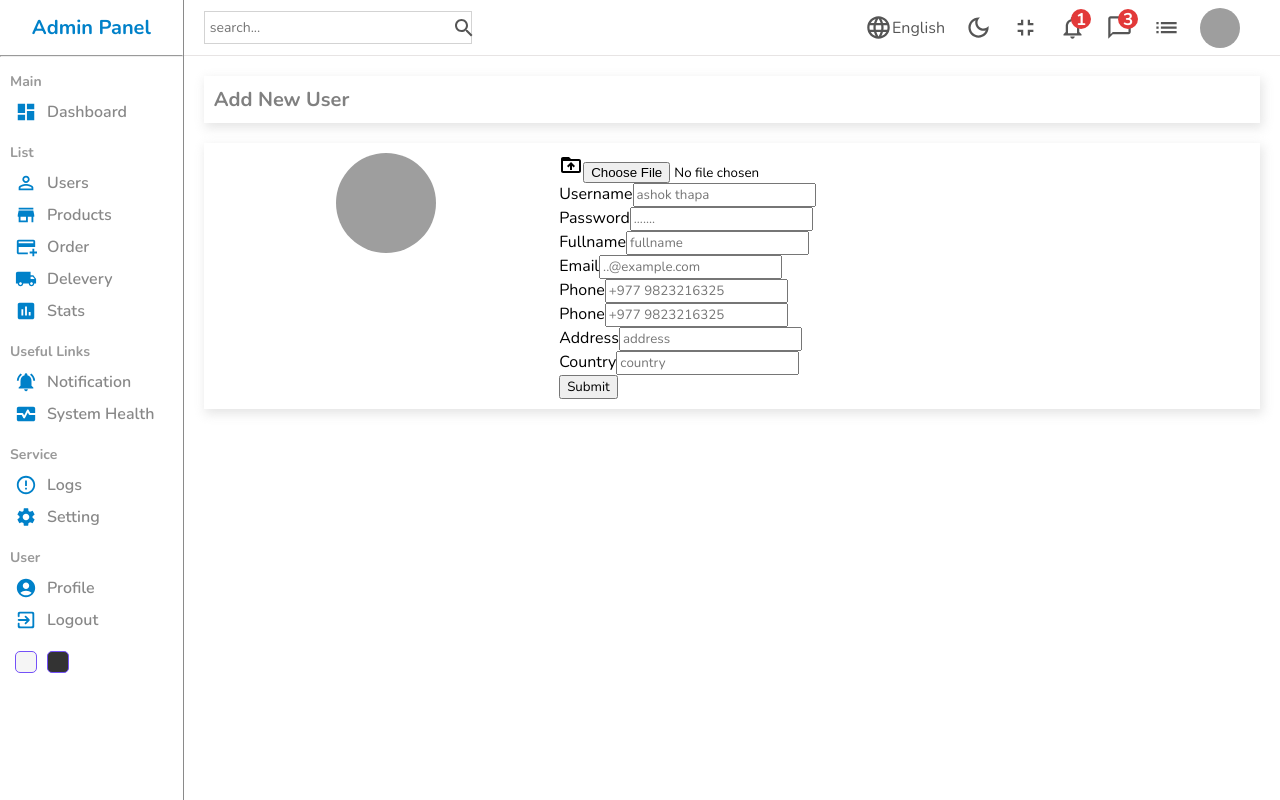
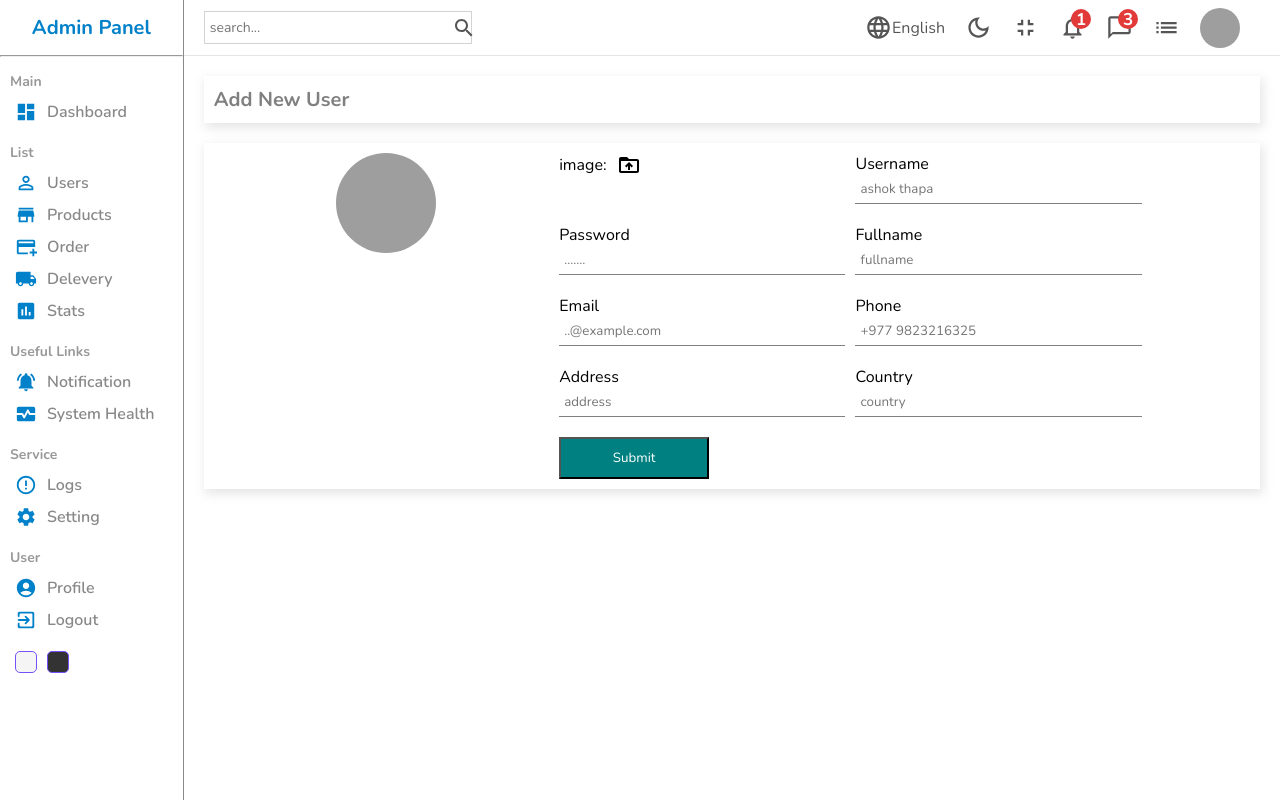
Before and after one commit to prashant2071/AdminPanel, a React (Create React App) app: page /users/new in a window 1280 px wide. Built offline with nearby package versions, Linux system fonts and the light colour scheme; grey boxes are pictures that could not be loaded.

Commit message:
form css added

```diff
--- a/src/pages/new/New.jsx
+++ b/src/pages/new/New.jsx
@@ -20,16 +20,17 @@ const New = () => {
           <div className="right">
             <form>
             <div className="formInput">
-                <label htmlFor='file'><DriveFolderUploadIcon/></label>
-                <input type="file" id='file'/>
+                <label htmlFor='file'>
+                  image: <DriveFolderUploadIcon className='icon'/></label>
+                <input type="file" id='file' style={{display:"none"}}/>
               </div>
               <div className="formInput">
                 <label>Username</label>
-                <input type="text" placeholder='ashok thapa'/>
+                <input type="text" value="" placeholder='ashok thapa'/>
               </div>
               <div className="formInput">
                 <label>Password</label>
-                <input type="password" placeholder='.......'/>
+                <input type="password" value="" placeholder='.......'/>
               </div>
               <div className="formInput">
                 <label>Fullname</label>
@@ -38,10 +39,6 @@ const New = () => {
               <div className="formInput">
                 <label>Email</label>
                 <input type="email" placeholder='..@example.com'/>
-              </div>
-              <div className="formInput">
-                <label>Phone</label>
-                <input type="text" placeholder='+977 9823216325'/>
               </div>
               <div className="formInput">
                 <label>Phone</label>
--- a/src/pages/new/new.scss
+++ b/src/pages/new/new.scss
@@ -26,6 +26,35 @@
         }
         .right{
             flex: 2;
+            form{
+                display: flex;
+                flex-wrap: wrap;
+                gap: 20px;
+                .formInput{
+                    width: 40%;
+                    label{
+                        display: flex;
+                        align-items: center;
+                        gap: 10px;
+                        .icon{
+                            cursor: pointer;
+                        }
+                    }
+                    input{
+                        width: 100%;
+                        padding:5px;
+                        border: none;
+                        border-bottom: 1px solid gray;
+
+                    }
+                }
+                button{
+                    width: 150px;
+                    padding: 10px;
+                    background-color: teal;
+                    color: white;
+                }
+            }
         }
       }
     }
```
Also changed, not shown: 1 other file (tests, documents, lock files or other folders).
